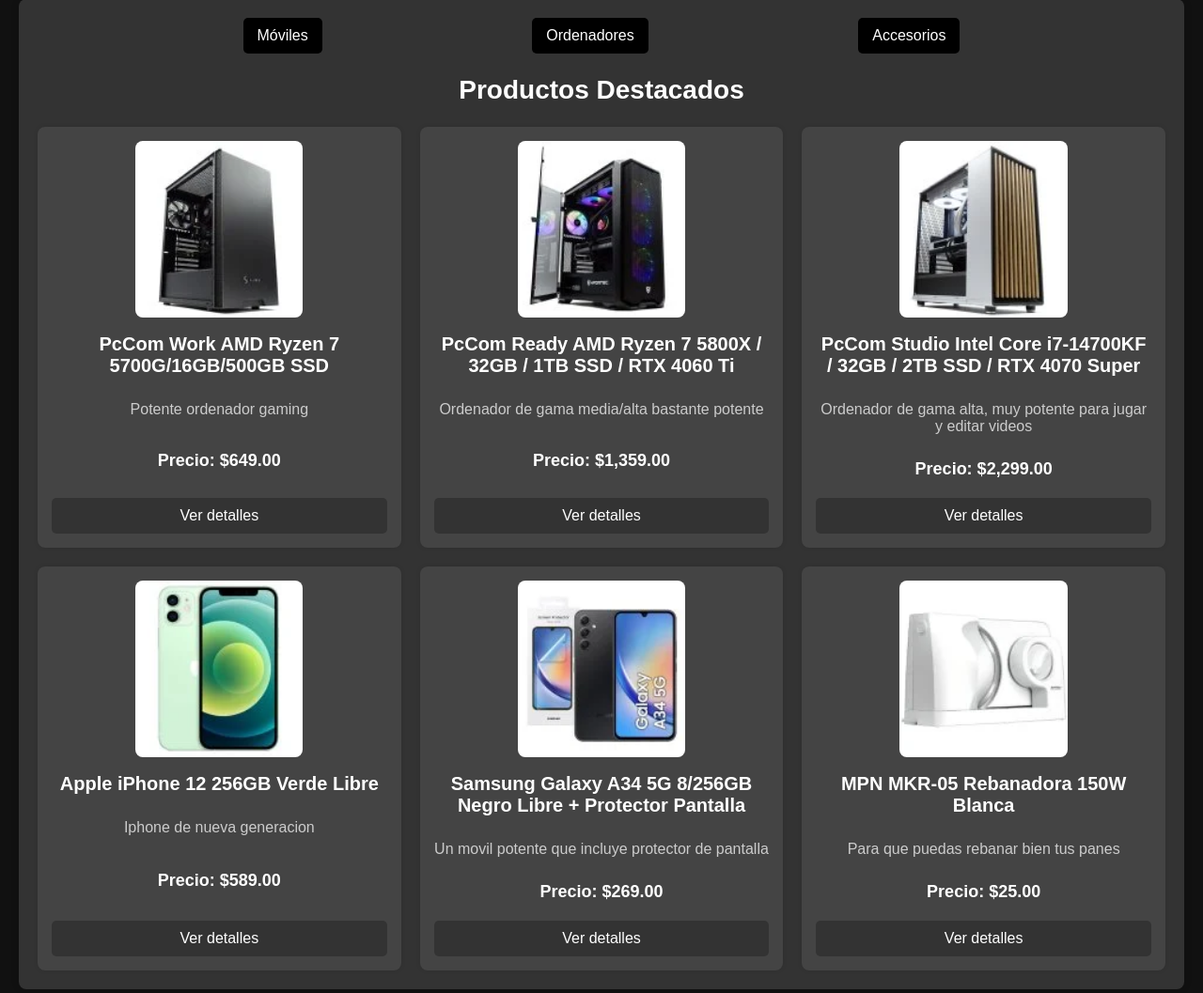
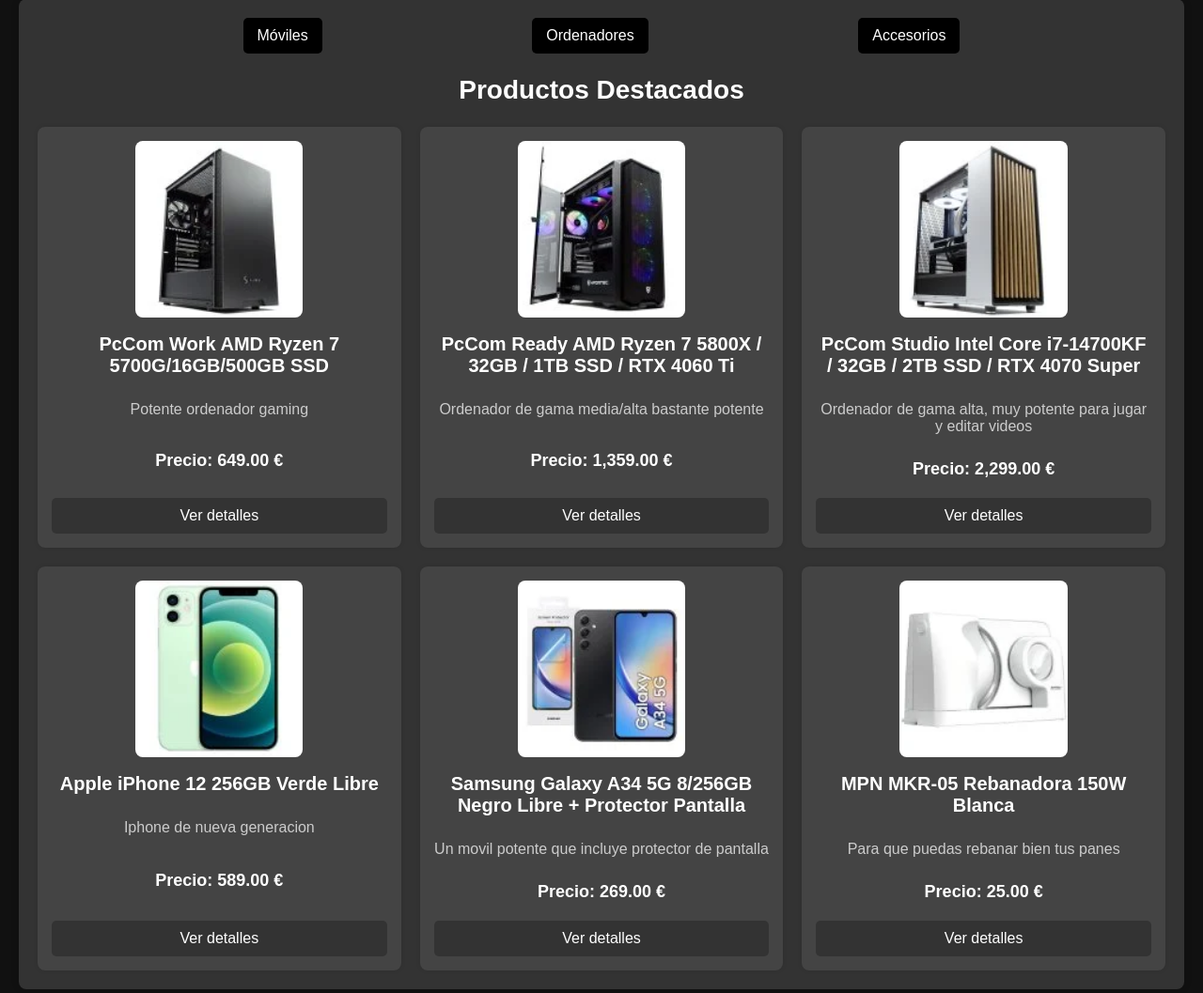
Before and after one commit to omar8910/Proyecto_TFG_Omar, a PHP site: page /proyectoOmarPHPFinal/ in a window 1280 px wide. Shown: the part 159-1216 px from the top of the page at 94% size. Run offline with PHP 8.4, Linux system fonts and the light colour scheme; data comes from the database, SQL or seed files in the repository.

Commit message:
Actualizar formato de precio en productos para mostrar en euros

```diff
--- a/src/Views/Dashboard/index.php
+++ b/src/Views/Dashboard/index.php
@@ -127,7 +127,7 @@
                     </div>
                     <h2><?= ($producto["nombre"]) ?></h2>
                     <p><?= ($producto["descripcion"]) ?></p>
-                    <p class="price">Precio: $<?= number_format($producto["precio"], 2) ?></p>
+                    <p class="price">Precio: <?= number_format($producto["precio"], 2) . " €"?></p>
                     <a href="<?= BASE_URL ?>Producto/verProducto/?id=<?= $producto['id'] ?>">Ver detalles</a>
                 </div>
             <?php endforeach; ?>
```
